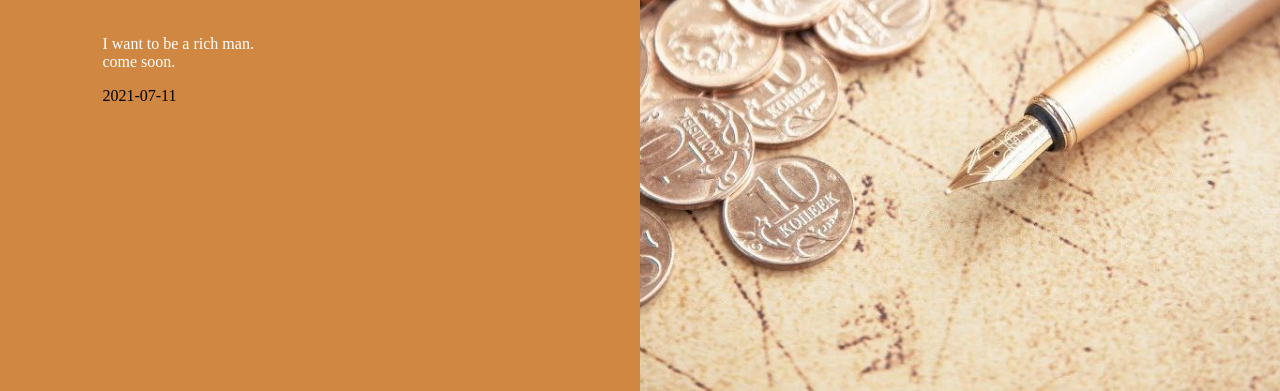
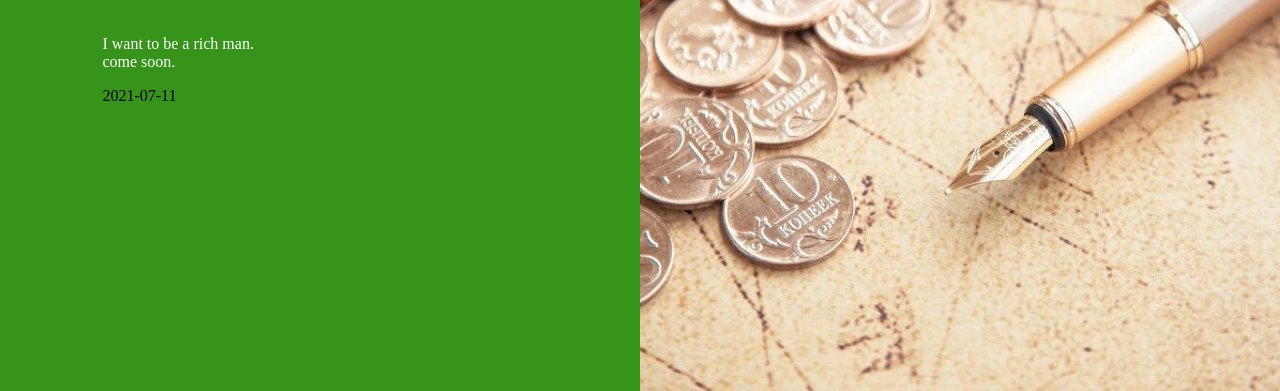
Before and after one commit to aiopio/aiopio.github.io, a plain HTML site: page index.html in a window 1280 px wide. Shown: the part 409-800 px from the top of the page. Drawn offline with Linux system fonts and the light colour scheme.

Commit message:
Update index.html

```diff
--- a/index.html
+++ b/index.html
@@ -8,7 +8,7 @@
         body {
             margin: 0;
             height: 100%;
-            background: #d08741;/*#333b8f*/
+            background: #37941a;/*#d08741;#333b8f*/
         }
 
         html {
```
